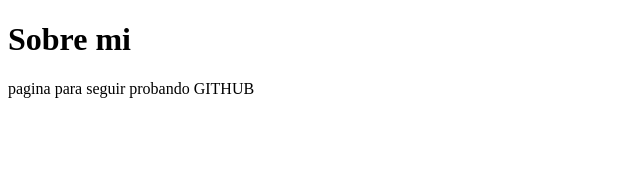
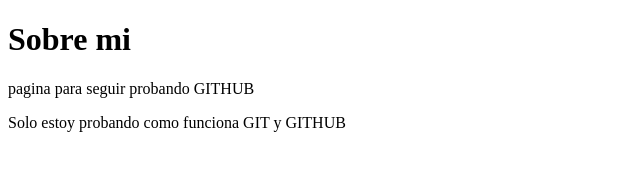
Before and after one commit to AcTuki07/inicios-git, a plain HTML site: page sobre-mi.html in a window 1280 px wide. Shown: the whole page, without its empty margins (0-640 px from the left). Drawn offline with Linux system fonts and the light colour scheme.

Commit message:
parrafo agreagado

```diff
--- a/sobre-mi.html
+++ b/sobre-mi.html
@@ -14,6 +14,9 @@
     <p>
         pagina para seguir probando GITHUB
     </p>
+    <p>
+        Solo estoy probando como funciona GIT y GITHUB
+    </p>
 </body>
 
 </html>
```
